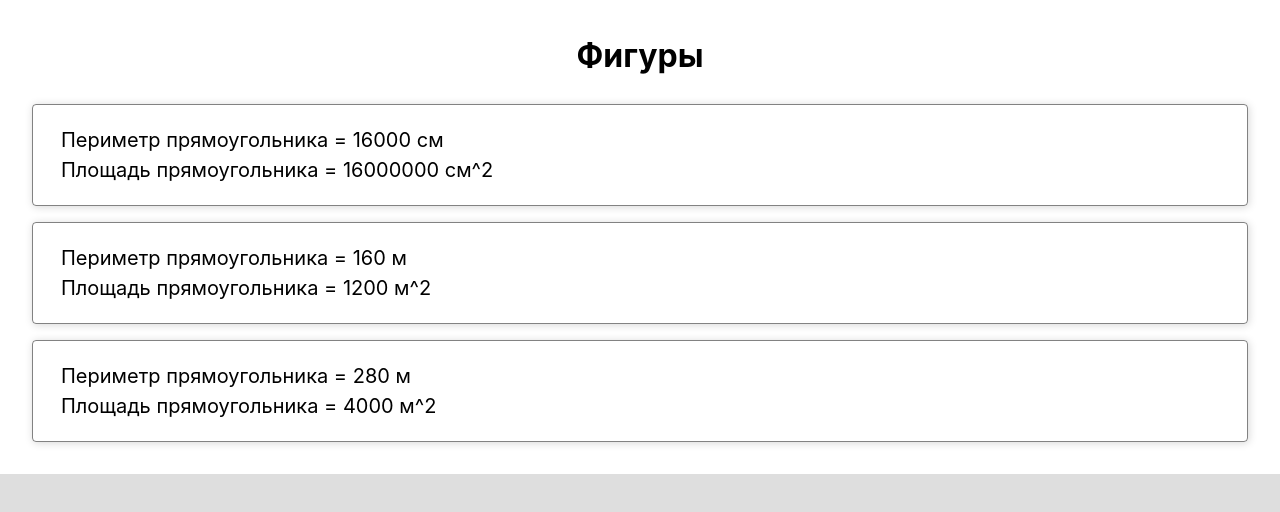
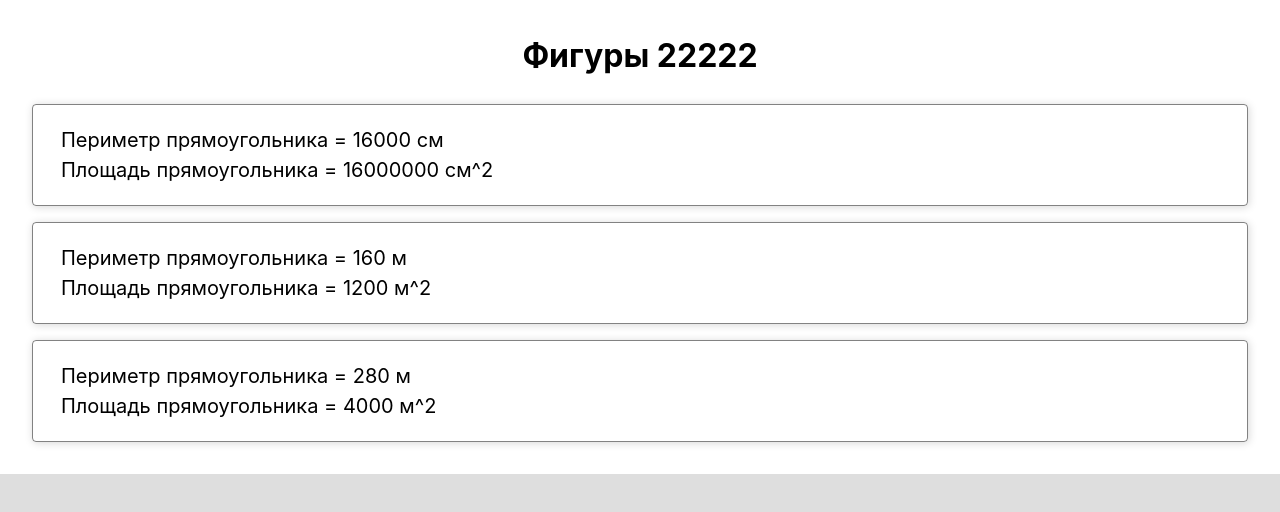
Before and after one commit to ixsize221/figure-ui-ts, a website built with Vite: page index.html in a window 1280 px wide. Built offline with nearby package versions, Linux system fonts and the light colour scheme.

Commit message:
Sandbox snapshot commit

```diff
--- a/index.html
+++ b/index.html
@@ -9,7 +9,7 @@
   <body>
     <div id="app">
       <div class="figures">
-        <h2>Фигуры</h2>
+        <h2>Фигуры 22222</h2>
         <div class="figures-text-info"></div>
       </div>
     </div>
```
